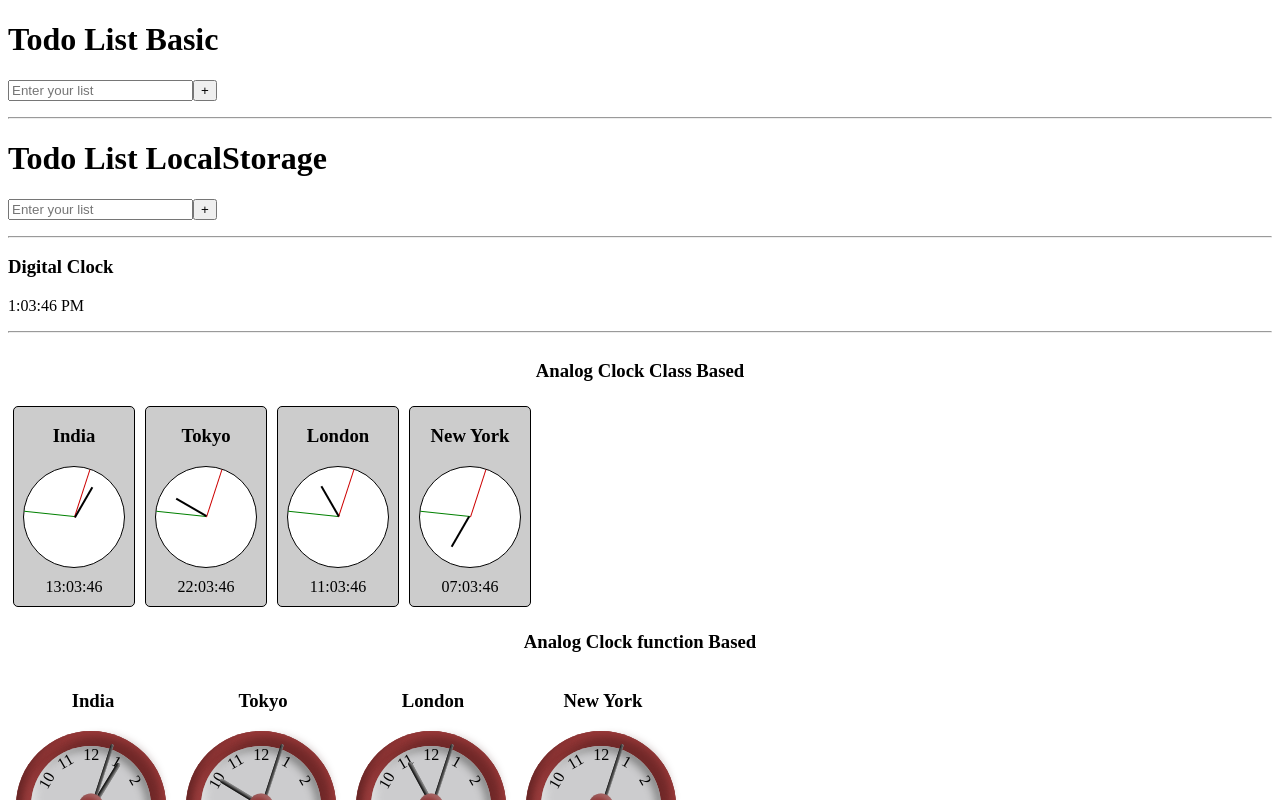
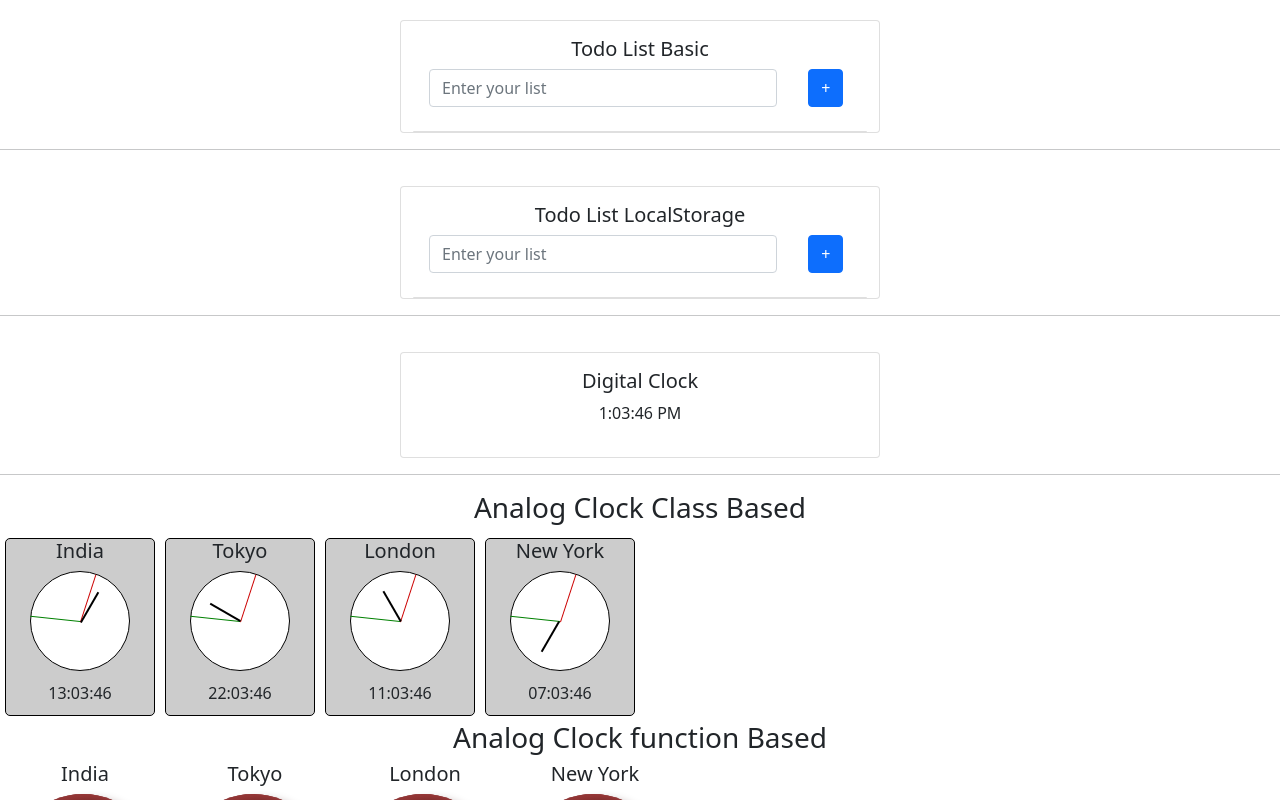
Before and after one commit to testmode123/reactprojects, a React (Create React App) app in the folder resume/: page / in a window 1280 px wide. Shown: the top 800 px of the page. Built offline with nearby package versions, Linux system fonts and the light colour scheme.

Commit message:
todo list design completed

```diff
--- a/resume/package.json
+++ b/resume/package.json
@@ -6,6 +6,7 @@
     "@testing-library/jest-dom": "^5.16.4",
     "@testing-library/react": "^13.2.0",
     "@testing-library/user-event": "^13.5.0",
+    "bootstrap": "^5.1.3",
     "react": "^18.1.0",
     "react-dom": "^18.1.0",
     "react-scripts": "5.0.1",
--- a/resume/src/components/AnalogClock/Clock.jsx
+++ b/resume/src/components/AnalogClock/Clock.jsx
@@ -40,7 +40,7 @@ class Clock extends React.Component{
         const { title } = this.props;
         return (
             <div className={"clock"}>
-                <h3>{title}</h3>
+                <h5>{title}</h5>
                 <div className={"analog-clock"}>
                     <div className={"dial seconds"} style={secondsStyle} />
                     <div className={"dial minutes"} style={minutesStyle} />
--- a/resume/src/components/AnalogClock/ClockFunction.jsx
+++ b/resume/src/components/AnalogClock/ClockFunction.jsx
@@ -51,7 +51,7 @@ const ClockFunction = (props) =>{
 
     return (
         <div className="clock_block">
-            <h3>{props.title}</h3>
+            <h5>{props.title}</h5>
             <div className="clock_circle">
                 <div className="face">
                     <div id={"secondHand_"+props.datediff} className={"hand second"} />
--- a/resume/src/components/AnalogClock/clock.scss
+++ b/resume/src/components/AnalogClock/clock.scss
@@ -4,7 +4,7 @@
     text-align: center;
 }
 .clock {
-    width: 120px;
+    width: 150px;
     text-align: center;
     display: flex;
     flex-direction: column;
--- a/resume/src/components/DigitalClock/index.jsx
+++ b/resume/src/components/DigitalClock/index.jsx
@@ -1,4 +1,5 @@
 import React, { useState, useEffect } from 'react';
+import './style.css';
 
 const DigitalClock = () => {
     const currTime = new Date().toLocaleTimeString('en-US');
@@ -12,10 +13,18 @@ const DigitalClock = () => {
     setInterval(updateTime, 1000);
 
     return (
-        <>
-            <h3>Digital Clock</h3>
-            <p>{ctime}</p>
-        </>
+        <div className="container">
+            <div className="content">
+                <div className="row">
+                    <div className="card">
+                        <div className="card-body">
+                            <h5 className="card-title">Digital Clock</h5>
+                            <p>{ctime}</p>
+                        </div>
+                    </div>
+                </div>
+            </div>
+        </div>
     )
 }
 
--- a/resume/src/components/TodoListBasic/TodoItem.jsx
+++ b/resume/src/components/TodoListBasic/TodoItem.jsx
@@ -4,10 +4,10 @@ const TodoItems = (props) => {
 
     return (
         <>
-            <li>
+            <li className="list-group-item">
                 {props.item}
-                <button type="button" onClick={()=>{props.btnEditHandle(props.ind)}}>Edit</button>
-                <button type="button" onClick={()=>{props.btnDeleteHandle(props.ind)}}>Delete</button>
+                <button type="button" className="btn btn-primary" onClick={()=>{props.btnEditHandle(props.ind)}}>Edit</button>
+                <button type="button" className="btn btn-primary" onClick={()=>{props.btnDeleteHandle(props.ind)}}>Delete</button>
             </li>
         </>
     )
--- a/resume/src/components/TodoListBasic/index.jsx
+++ b/resume/src/components/TodoListBasic/index.jsx
@@ -1,5 +1,7 @@
 import React,{useState} from "react";
 import TodoItems from './TodoItem';
+import '/node_modules/bootstrap/dist/css/bootstrap.min.css';
+import './style.css';
 
 const TodoListBasic = () => {
     const [inputData, setInputData] = useState("");
@@ -49,19 +51,37 @@ const TodoListBasic = () => {
     }
 
     return (
-        <>
-            <h1>Todo List Basic</h1>
-            <input type="text" name="content" value={inputData} placeholder="Enter your list" onChange={inputHandle} autoComplete="off"/>
-            <button type="button" onClick={btnAddHandle}>{toggleSubmit ? '+' : '-' }</button>
-            <ul>
+        <div className="container">
+            <div className="content">
+                <div className="row">
+                    <div className="card">
+                        <div className="card-body">
+                            <h5 className="card-title">Todo List Basic</h5>
+                            <div className="row">
+                                <div className="col-sm-10">
+                                    <input type="text"
+                                            className="form-control"
+                                            name="content"
+                                            value={inputData}
+                                            placeholder="Enter your list"
+                                            onChange={inputHandle} autoComplete="off"/>
+                                </div>
+                                <div className="col-sm-2">
+                                    <button type="button" className="btn btn-primary mb-2" onClick={btnAddHandle}>{toggleSubmit ? '+' : '-' }</button>
+                                </div>
+                            </div>
+                        </div>
+                        <ul className="list-group list-group-flush">
                             {
                                 itemList.map((item) => {
                                     return <TodoItems key={item.id} item={item.name} ind={item.id} btnDeleteHandle={btnDeleteHandle} btnEditHandle={btnEditHandle}/>
                                 })
                             }
                         </ul>
-
-        </>
+                    </div>
+                </div>
+            </div>
+        </div>
     )
 }
 
--- /dev/null
+++ b/resume/src/components/TodoListBasic/style.css
@@ -0,0 +1,8 @@
+.row{
+    justify-content: center;
+}
+.card{
+    width: 30rem;
+    text-align: center;
+    margin-top: 20px;
+}
--- a/resume/src/components/TodoListLocalStorage/TodoItem.jsx
+++ b/resume/src/components/TodoListLocalStorage/TodoItem.jsx
@@ -4,10 +4,10 @@ const TodoItems = (props) => {
 
     return (
         <>
-            <li>
+            <li className="list-group-item">
                 {props.item}
-                <button type="button" onClick={()=>{props.btnEditHandle(props.ind)}}>Edit</button>
-                <button type="button" onClick={()=>{props.btnDeleteHandle(props.ind)}}>Delete</button>
+                <button type="button" className="btn btn-primary" onClick={()=>{props.btnEditHandle(props.ind)}}>Edit</button>
+                <button type="button" className="btn btn-primary" onClick={()=>{props.btnDeleteHandle(props.ind)}}>Delete</button>
             </li>
         </>
     )
--- a/resume/src/components/TodoListLocalStorage/index.jsx
+++ b/resume/src/components/TodoListLocalStorage/index.jsx
@@ -1,5 +1,7 @@
 import React,{useState, useEffect} from "react";
 import TodoItems from './TodoItem';
+import '/node_modules/bootstrap/dist/css/bootstrap.min.css';
+import './style.css';
 
 const getItems = JSON.parse(localStorage.getItem('itemList') ||'[]');
 
@@ -67,18 +69,32 @@ const TodoListLocalStorage = () => {
     },[itemList])
 
     return (
-        <>
-            <h1>Todo List LocalStorage</h1>
-            <input type="text" name="content" value={inputData} placeholder="Enter your list" onChange={inputHandle} autoComplete="off"/>
-            <button type="button" onClick={btnAddHandle}>{toggleSubmit ? '+' : '-' }</button>
-            <ul>
+        <div className="container">
+            <div className="content">
+                <div className="row">
+                    <div className="card">
+                        <div className="card-body">
+                            <h5 className="card-title">Todo List LocalStorage</h5>
+                            <div className="row">
+                                <div className="col-sm-10">
+                                <input type="text" className="form-control" name="content" value={inputData} placeholder="Enter your list" onChange={inputHandle} autoComplete="off"/>
+                                </div>
+                                <div className="col-sm-2">
+                                <button type="button" className="btn btn-primary mb-2" onClick={btnAddHandle}>{toggleSubmit ? '+' : '-' }</button>
+                                </div>
+                            </div>
+                        </div>
+                        <ul className="list-group list-group-flush">
                             {
                                 itemList.map((item) => {
                                     return <TodoItems key={item.id} item={item.name} ind={item.id} btnDeleteHandle={btnDeleteHandle} btnEditHandle={btnEditHandle}/>
                                 })
                             }
                         </ul>
-        </>
+                    </div>
+                </div>
+            </div>
+        </div>
     )
 }
 
--- /dev/null
+++ b/resume/src/components/TodoListLocalStorage/style.css
@@ -0,0 +1,8 @@
+.row{
+    justify-content: center;
+}
+.card{
+    width: 30rem;
+    text-align: center;
+    margin-top: 20px;
+}
```
Also changed, not shown: resume/src/components/DigitalClock/style.css (added), 1 other file (tests, documents, lock files or other folders). Lines whose indentation alone changed are shown as unchanged.
